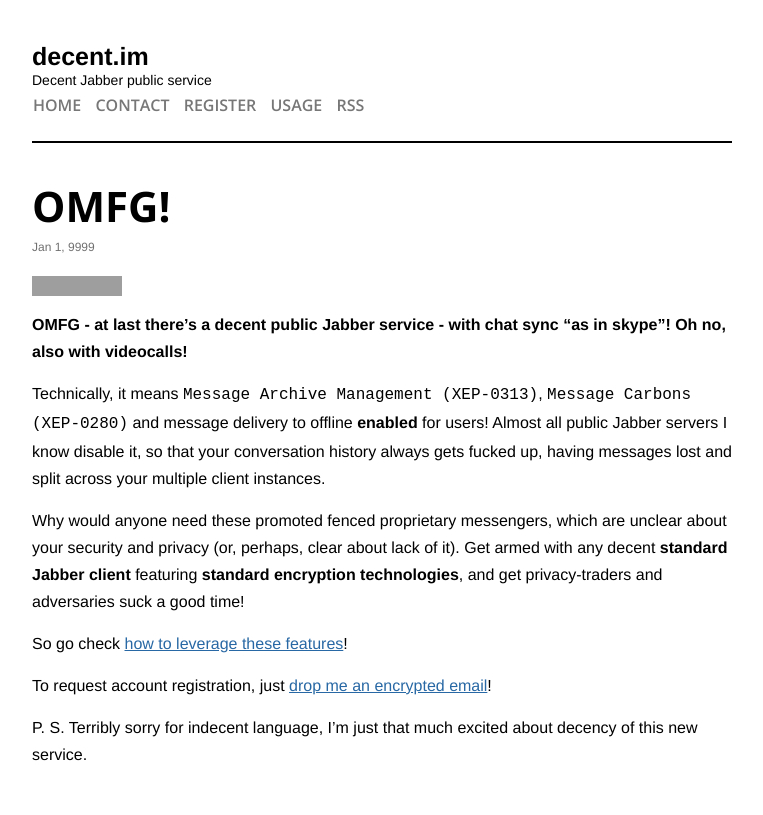
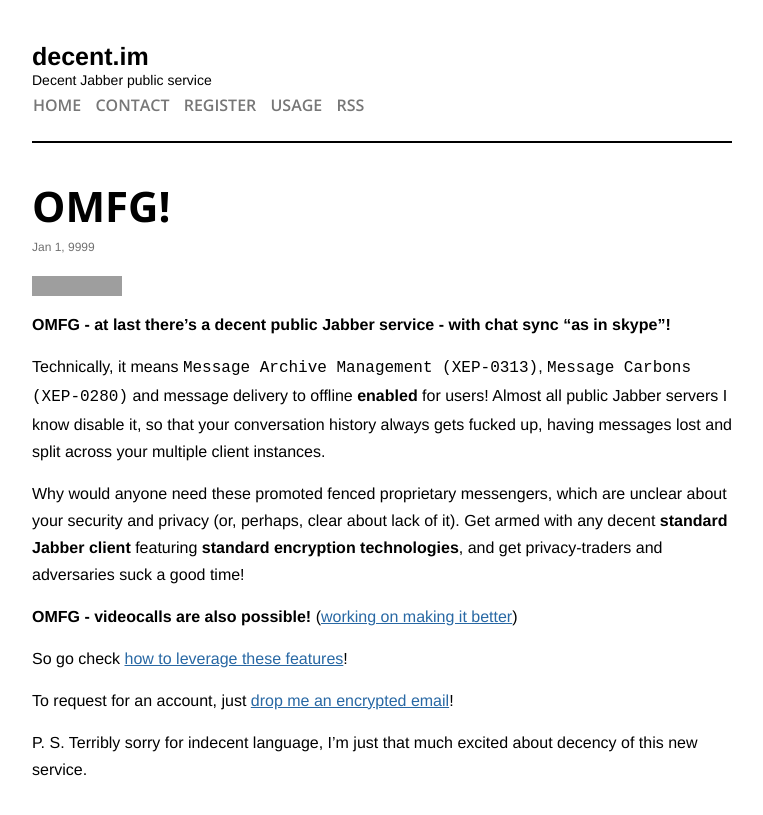
Before and after one commit to decent-im/decent-im.github.io, a Jekyll site: the page built from _posts/9999-01-01-top-post.md, in a window 1280 px wide. Shown: the top 815 px of the page, without its empty margins (258-1021 px from the left). Built offline with Jekyll 4.4.1, drawn with Linux system fonts in a browser that asks for light colours; grey boxes are pictures that could not be loaded.

Commit message:
Enahnce readability of top post

````diff
--- a/_posts/9999-01-01-top-post.md
+++ b/_posts/9999-01-01-top-post.md
@@ -6,14 +6,16 @@
 
 <a href='https://xmpp.net/result.php?domain=decent.im&amp;type=client'><img src='https://xmpp.net/badge.php?domain=decent.im' alt='xmpp.net score' /></a>
 
-**OMFG - at last there's a decent public Jabber service - with chat sync "as in skype"! Oh no, also with videocalls!**
+**OMFG - at last there's a decent public Jabber service - with chat sync "as in skype"!**
 
 Technically, it means ```Message Archive Management (XEP-0313)```, ```Message Carbons (XEP-0280)``` and message delivery to offline **enabled** for users! Almost all public Jabber servers I know disable it, so that your conversation history always gets fucked up, having messages lost and split across your multiple client instances.
 
 Why would anyone need these promoted fenced proprietary messengers, which are unclear about your security and privacy (or, perhaps, clear about lack of it). Get armed with any decent **standard Jabber client** featuring **standard encryption technologies**, and get privacy-traders and adversaries suck a good time!
 
+**OMFG - videocalls are also possible!** ([working on making it better](https://www.bountysource.com/issues/18153806-support-audio-video-calls-encryption/backers))
+
 So go check [how to leverage these features](/usage/)!
 
-To request account registration, just [drop me an encrypted email](https://encrypt.to/0xD56A7CD0C6FCDB11)!
+To request for an account, just [drop me an encrypted email](https://encrypt.to/0xD56A7CD0C6FCDB11)!
 
 P. S. Terribly sorry for indecent language, I'm just that much excited about decency of this new service.
````
